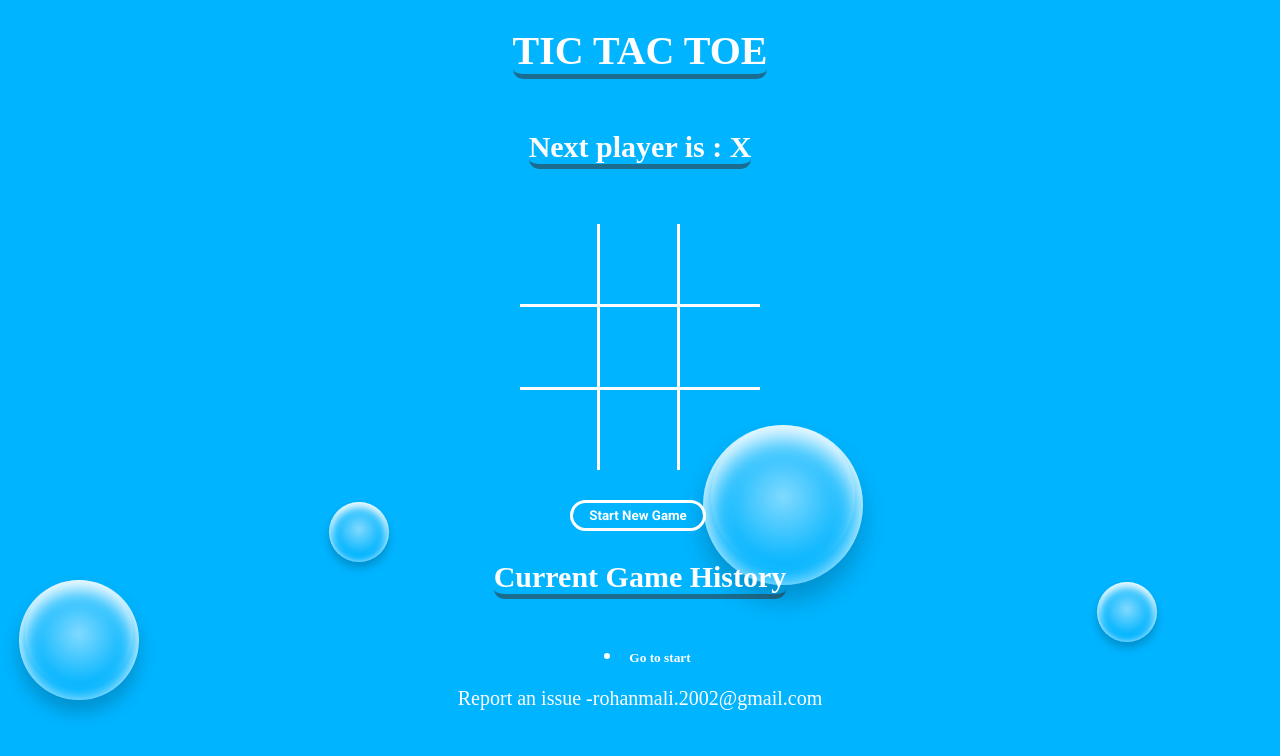
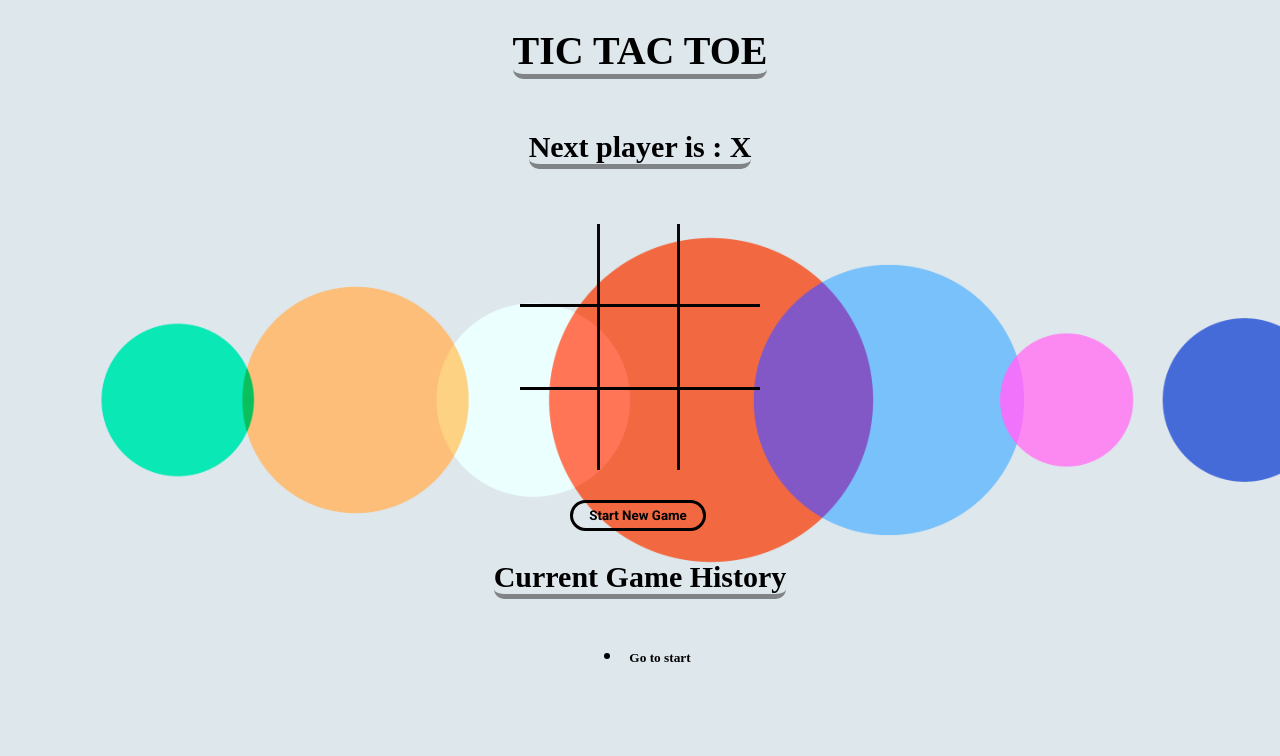
Before and after one commit to RohanM-12/tictactoe, a React (Vite) app: page / in a window 1280 px wide. Shown: the top 756 px of the page. Built offline with nearby package versions, Linux system fonts and the light colour scheme.

Commit message:
Changed the background and made some user  interface changes

```diff
--- a/src/App.jsx
+++ b/src/App.jsx
@@ -68,27 +68,15 @@ const App = () => {
         </button>
         <h2 className="heading">Current Game History</h2>
         <History history={history} moveTo={moveTo} currentMove={currentMove} />
-        <div id="background-wrap">
-          <div class="bubble x1"></div>
-          <div class="bubble x2"></div>
-          <div class="bubble x3"></div>
-          <div class="bubble x4"></div>
-          <div class="bubble x5"></div>
-          <div class="bubble x6"></div>
-          <div class="bubble x7"></div>
-          <div class="bubble x8"></div>
-          <div class="bubble x9"></div>
-          <div class="bubble x10"></div>
-        </div>
+        <div id=""></div>
 
         <div
           style={{
-            color: 'white',
+            color: 'black',
             fontFamily: 'cursive',
             borderBottom: '10px',
           }}
         >
-          Report an issue -rohanmali.2002@gmail.com
           <link rel="rohanmali.2002@gmail.com"></link>
         </div>
       </div>
--- a/src/Components/History.jsx
+++ b/src/Components/History.jsx
@@ -10,7 +10,7 @@ function History({ history, moveTo, currentMove }) {
               <button
                 style={{
                   fontWeight: move === currentMove ? 'bold' : 'normal',
-                  color: 'white',
+                  color: 'black',
                   fontFamily: 'cursive',
                 }}
                 type="button"
--- a/src/Components/styles/root.style.scss
+++ b/src/Components/styles/root.style.scss
@@ -4,8 +4,11 @@ $blue: #00b4ff;
 
 body {
   font-family: 'Roboto', 'Segoe UI', Tahoma, Geneva, Verdana, sans-serif;
-  background-color: $blue;
-  color: #fff;
+  background-image: url('/src/Images/background.jpeg');
+  background-size: cover;
+  background-repeat: no-repeat;
+  color: #000000;
+  background-attachment: fixed;
   padding: 0;
   margin: 0;
 }
@@ -21,26 +24,26 @@ button {
 .newGameBtn {
   display: inline-block;
   padding: 0.35em 1.2em;
-  border: 3px solid #ffffff;
+  border: 3px solid #000000;
   margin: 0 0.3em 0.3em 0;
   border-radius: 0.12em;
   box-sizing: border-box;
   text-decoration: none;
   font-family: 'Roboto', sans-serif;
   font-weight: bold;
-  color: #ffffff;
+  color: #000000;
   text-align: center;
   transition: all 0.2s;
   margin-top: 30px;
   border-radius: 40px;
 }
 .newGameBtn:hover {
-  color: $blue;
-  background-color: #ffffff;
+  color: #000;
+  background-color: #0d85fe;
 }
 .heading {
   font-family: cursive;
-  color: #fffefe;
+  color: #000000;
   border-bottom: rgba(50, 48, 48, 0.541) 5px solid;
   border-radius: 10px;
 }
@@ -82,7 +85,7 @@ button {
       }
 
       .btn-move {
-        color: #fff;
+        color: #080707;
         &.active {
           font-weight: bold;
           color: $green;
@@ -103,7 +106,7 @@ button {
 
 .btn-reset {
   font-size: 0.8rem;
-  color: #fff;
+  color: #000000;
   border-radius: 15px;
   padding: 12px 18px;
   margin-top: 25px;
@@ -121,14 +124,14 @@ button {
   .board-row {
     display: flex;
     flex-direction: row;
-    border-bottom: 3px solid #fff;
+    border-bottom: 3px solid #000000;
     &:last-child {
       border-bottom: none;
     }
     .square {
       width: 80px;
       height: 80px;
-      border-right: 3px solid #fff;
+      border-right: 3px solid #090909;
       font-size: 2.5rem;
       padding: 0;
       overflow: hidden;
@@ -198,305 +201,3 @@ button {
 }
 
 // floating bubbles
-
-#background-wrap {
-  bottom: 0;
-  left: 0;
-  position: fixed;
-  right: 0;
-  top: 0;
-  z-index: -1;
-}
-
-/* KEYFRAMES */
-
-@-webkit-keyframes animateBubble {
-  0% {
-    margin-top: 1000px;
-  }
-  100% {
-    margin-top: -100%;
-  }
-}
-
-@-moz-keyframes animateBubble {
-  0% {
-    margin-top: 1000px;
-  }
-  100% {
-    margin-top: -100%;
-  }
-}
-
-@keyframes animateBubble {
-  0% {
-    margin-top: 1000px;
-  }
-  100% {
-    margin-top: -100%;
-  }
-}
-
-@-webkit-keyframes sideWays {
-  0% {
-    margin-left: 0px;
-  }
-  100% {
-    margin-left: 50px;
-  }
-}
-
-@-moz-keyframes sideWays {
-  0% {
-    margin-left: 0px;
-  }
-  100% {
-    margin-left: 50px;
-  }
-}
-
-@keyframes sideWays {
-  0% {
-    margin-left: 0px;
-  }
-  100% {
-    margin-left: 50px;
-  }
-}
-
-/* ANIMATIONS */
-
-.x1 {
-  -webkit-animation: animateBubble 25s linear infinite,
-    sideWays 2s ease-in-out infinite alternate;
-  -moz-animation: animateBubble 25s linear infinite,
-    sideWays 2s ease-in-out infinite alternate;
-  animation: animateBubble 25s linear infinite,
-    sideWays 2s ease-in-out infinite alternate;
-
-  left: -5%;
-  top: 5%;
-
-  -webkit-transform: scale(0.6);
-  -moz-transform: scale(0.6);
-  transform: scale(0.6);
-}
-
-.x2 {
-  -webkit-animation: animateBubble 20s linear infinite,
-    sideWays 4s ease-in-out infinite alternate;
-  -moz-animation: animateBubble 20s linear infinite,
-    sideWays 4s ease-in-out infinite alternate;
-  animation: animateBubble 20s linear infinite,
-    sideWays 4s ease-in-out infinite alternate;
-
-  left: 5%;
-  top: 80%;
-
-  -webkit-transform: scale(0.4);
-  -moz-transform: scale(0.4);
-  transform: scale(0.4);
-}
-
-.x3 {
-  -webkit-animation: animateBubble 28s linear infinite,
-    sideWays 2s ease-in-out infinite alternate;
-  -moz-animation: animateBubble 28s linear infinite,
-    sideWays 2s ease-in-out infinite alternate;
-  animation: animateBubble 28s linear infinite,
-    sideWays 2s ease-in-out infinite alternate;
-
-  left: 10%;
-  top: 40%;
-
-  -webkit-transform: scale(0.7);
-  -moz-transform: scale(0.7);
-  transform: scale(0.7);
-}
-
-.x4 {
-  -webkit-animation: animateBubble 22s linear infinite,
-    sideWays 3s ease-in-out infinite alternate;
-  -moz-animation: animateBubble 22s linear infinite,
-    sideWays 3s ease-in-out infinite alternate;
-  animation: animateBubble 22s linear infinite,
-    sideWays 3s ease-in-out infinite alternate;
-
-  left: 20%;
-  top: 0;
-
-  -webkit-transform: scale(0.3);
-  -moz-transform: scale(0.3);
-  transform: scale(0.3);
-}
-
-.x5 {
-  -webkit-animation: animateBubble 29s linear infinite,
-    sideWays 4s ease-in-out infinite alternate;
-  -moz-animation: animateBubble 29s linear infinite,
-    sideWays 4s ease-in-out infinite alternate;
-  animation: animateBubble 29s linear infinite,
-    sideWays 4s ease-in-out infinite alternate;
-
-  left: 30%;
-  top: 50%;
-
-  -webkit-transform: scale(0.5);
-  -moz-transform: scale(0.5);
-  transform: scale(0.5);
-}
-
-.x6 {
-  -webkit-animation: animateBubble 21s linear infinite,
-    sideWays 2s ease-in-out infinite alternate;
-  -moz-animation: animateBubble 21s linear infinite,
-    sideWays 2s ease-in-out infinite alternate;
-  animation: animateBubble 21s linear infinite,
-    sideWays 2s ease-in-out infinite alternate;
-
-  left: 50%;
-  top: 0;
-
-  -webkit-transform: scale(0.8);
-  -moz-transform: scale(0.8);
-  transform: scale(0.8);
-}
-
-.x7 {
-  -webkit-animation: animateBubble 20s linear infinite,
-    sideWays 2s ease-in-out infinite alternate;
-  -moz-animation: animateBubble 20s linear infinite,
-    sideWays 2s ease-in-out infinite alternate;
-  animation: animateBubble 20s linear infinite,
-    sideWays 2s ease-in-out infinite alternate;
-
-  left: 65%;
-  top: 70%;
-
-  -webkit-transform: scale(0.4);
-  -moz-transform: scale(0.4);
-  transform: scale(0.4);
-}
-
-.x8 {
-  -webkit-animation: animateBubble 22s linear infinite,
-    sideWays 3s ease-in-out infinite alternate;
-  -moz-animation: animateBubble 22s linear infinite,
-    sideWays 3s ease-in-out infinite alternate;
-  animation: animateBubble 22s linear infinite,
-    sideWays 3s ease-in-out infinite alternate;
-
-  left: 80%;
-  top: 10%;
-
-  -webkit-transform: scale(0.3);
-  -moz-transform: scale(0.3);
-  transform: scale(0.3);
-}
-
-.x9 {
-  -webkit-animation: animateBubble 29s linear infinite,
-    sideWays 4s ease-in-out infinite alternate;
-  -moz-animation: animateBubble 29s linear infinite,
-    sideWays 4s ease-in-out infinite alternate;
-  animation: animateBubble 29s linear infinite,
-    sideWays 4s ease-in-out infinite alternate;
-
-  left: 90%;
-  top: 50%;
-
-  -webkit-transform: scale(0.6);
-  -moz-transform: scale(0.6);
-  transform: scale(0.6);
-}
-
-.x10 {
-  -webkit-animation: animateBubble 26s linear infinite,
-    sideWays 2s ease-in-out infinite alternate;
-  -moz-animation: animateBubble 26s linear infinite,
-    sideWays 2s ease-in-out infinite alternate;
-  animation: animateBubble 26s linear infinite,
-    sideWays 2s ease-in-out infinite alternate;
-
-  left: 80%;
-  top: 80%;
-
-  -webkit-transform: scale(0.3);
-  -moz-transform: scale(0.3);
-  transform: scale(0.3);
-}
-
-/* OBJECTS */
-
-.bubble {
-  -webkit-border-radius: 50%;
-  -moz-border-radius: 50%;
-  border-radius: 50%;
-
-  -webkit-box-shadow: 0 20px 30px rgba(0, 0, 0, 0.2),
-    inset 0px 10px 30px 5px rgba(255, 255, 255, 1);
-  -moz-box-shadow: 0 20px 30px rgba(0, 0, 0, 0.2),
-    inset 0px 10px 30px 5px rgba(255, 255, 255, 1);
-  box-shadow: 0 20px 30px rgba(0, 0, 0, 0.2),
-    inset 0px 10px 30px 5px rgba(255, 255, 255, 1);
-
-  height: 200px;
-  position: absolute;
-  width: 200px;
-}
-
-.bubble:after {
-  background: -moz-radial-gradient(
-    center,
-    ellipse cover,
-    rgba(255, 255, 255, 0.5) 0%,
-    rgba(255, 255, 255, 0) 70%
-  ); /* FF3.6+ */
-  background: -webkit-gradient(
-    radial,
-    center center,
-    0px,
-    center center,
-    100%,
-    color-stop(0%, rgba(255, 255, 255, 0.5)),
-    color-stop(70%, rgba(255, 255, 255, 0))
-  ); /* Chrome,Safari4+ */
-  background: -webkit-radial-gradient(
-    center,
-    ellipse cover,
-    rgba(255, 255, 255, 0.5) 0%,
-    rgba(255, 255, 255, 0) 70%
-  ); /* Chrome10+,Safari5.1+ */
-  background: -o-radial-gradient(
-    center,
-    ellipse cover,
-    rgba(255, 255, 255, 0.5) 0%,
-    rgba(255, 255, 255, 0) 70%
-  ); /* Opera 12+ */
-  background: -ms-radial-gradient(
-    center,
-    ellipse cover,
-    rgba(255, 255, 255, 0.5) 0%,
-    rgba(255, 255, 255, 0) 70%
-  ); /* IE10+ */
-  background: radial-gradient(
-    ellipse at center,
-    rgba(255, 255, 255, 0.5) 0%,
-    rgba(255, 255, 255, 0) 70%
-  ); /* W3C */
-  filter: progid:DXImageTransform.Microsoft.gradient( startColorstr='#80ffffff', endColorstr='#00ffffff',GradientType=1 ); /* IE6-9 fallback on horizontal gradient */
-
-  -webkit-border-radius: 50%;
-  -moz-border-radius: 50%;
-  border-radius: 50%;
-
-  -webkit-box-shadow: inset 0 20px 30px rgba(255, 255, 255, 0.3);
-  -moz-box-shadow: inset 0 20px 30px rgba(255, 255, 255, 0.3);
-  box-shadow: inset 0 20px 30px rgba(255, 255, 255, 0.3);
-
-  content: '';
-  height: 180px;
-  left: 10px;
-  position: absolute;
-  width: 180px;
-}
```
Also changed, not shown: src/Images/background.jpeg (added).
